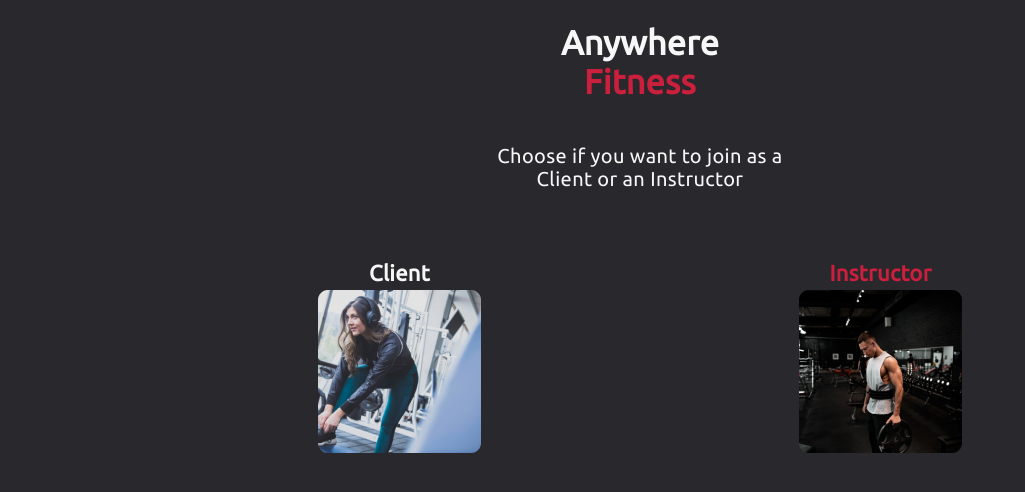
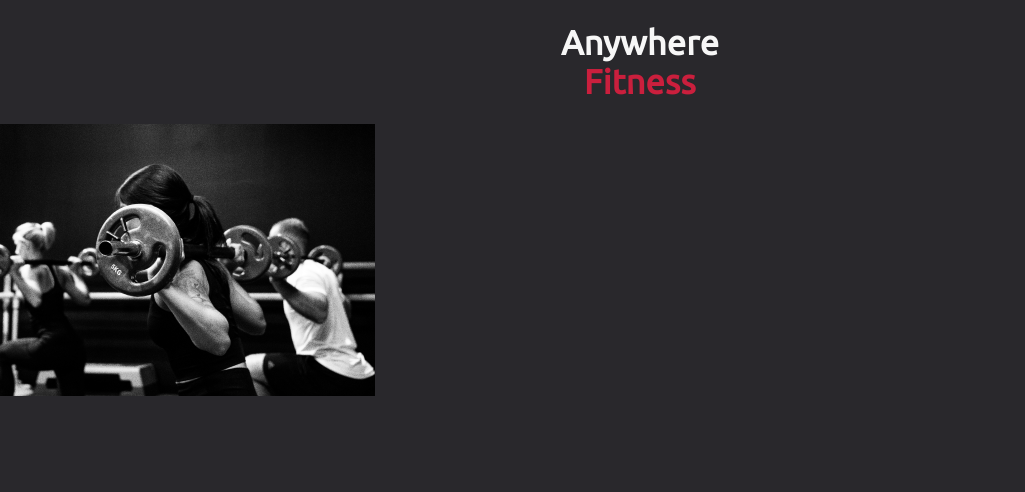
Before and after one commit to rbabaci1/Anywhere-Fitness, a React (Create React App) app in the folder anywhere-fitness/: page / in a window 1280 px wide. Shown: the top 492 px of the page, without its empty margins (0-1025 px from the left). Built offline with nearby package versions, Linux system fonts and the light colour scheme.

Commit message:
import and render the landingPage image

```diff
--- a/anywhere-fitness/src/App.js
+++ b/anywhere-fitness/src/App.js
@@ -4,9 +4,6 @@ import { Route } from 'react-router-dom';
 import './App.css';
 
 import LandingPage from './Pages/LandingPage/LandingPage';
-import AccountTypeHome from './Pages/AccountType/Components/AccountTypeHome';
-import ClientSelected from './Pages/AccountType/Components/ClientSelected';
-import InstructorSelected from './Pages/AccountType/Components/InstructorSelected';
 
 function App() {
   return (
@@ -22,10 +19,7 @@ function App() {
       {/*Class Page / schedule /// reserve button is on schedule next to the class
       and the about class button is a feature we will add specifically for the web app*/}
       {/*Invite a friend*/}
-      <Route exact path='/' component={AccountTypeHome} />
-
-      <Route path='/clientSelect' component={ClientSelected} />
-      <Route path='/instructorSelect' component={InstructorSelected} />
+      <Route exact path='/' component={LandingPage} />
     </div>
   );
 }
--- a/anywhere-fitness/src/Pages/LandingPage/LandingPage.js
+++ b/anywhere-fitness/src/Pages/LandingPage/LandingPage.js
@@ -1,7 +1,13 @@
 import React from 'react';
 
 import Logo from '../../ReusableComponents/Logo';
+import landingPageImage from '../Images/landingPageImage.png';
 
 export default function LandingPage() {
-  return <div></div>;
+  return (
+    <div>
+      <Logo />
+      <img src={landingPageImage} alt='Athletes working out.' />
+    </div>
+  );
 }
```
Also changed, not shown: anywhere-fitness/src/Pages/Images/landingPageImage.png (added), 1 other file (tests, documents, lock files or other folders).
